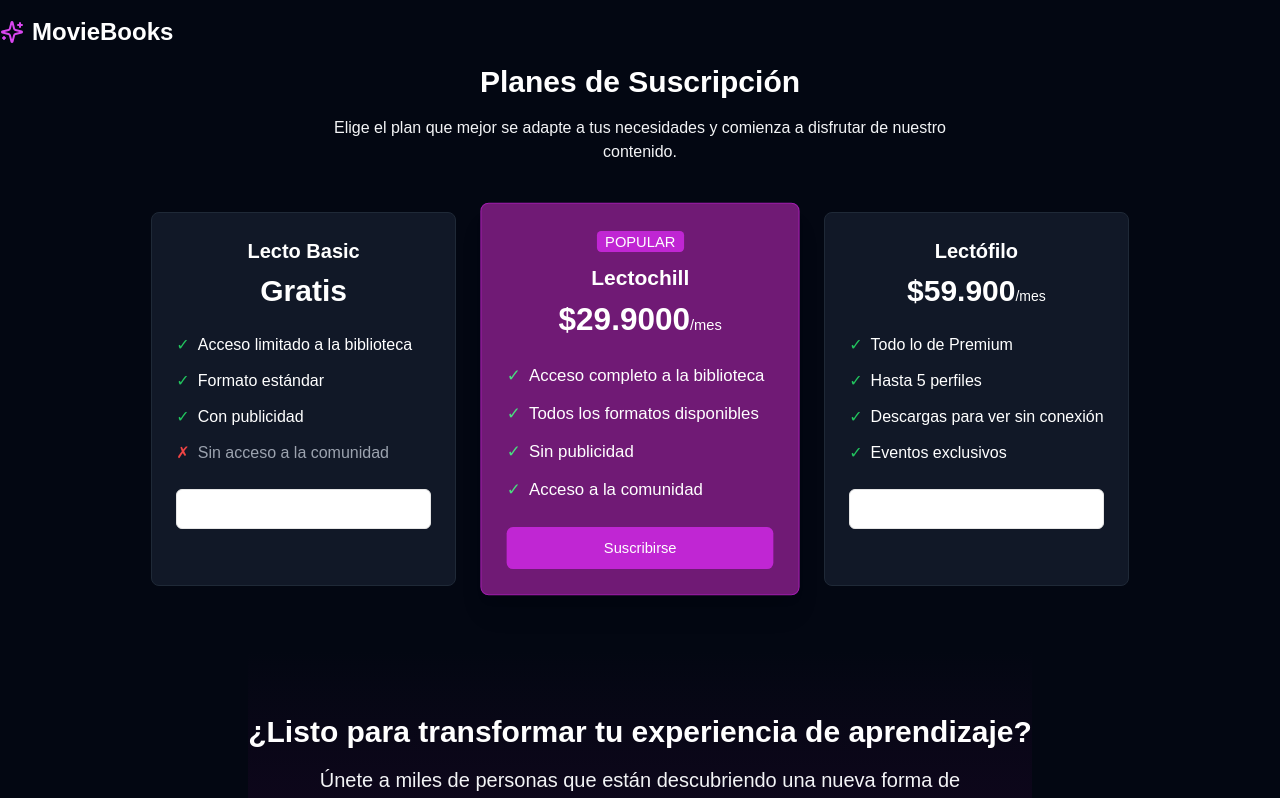
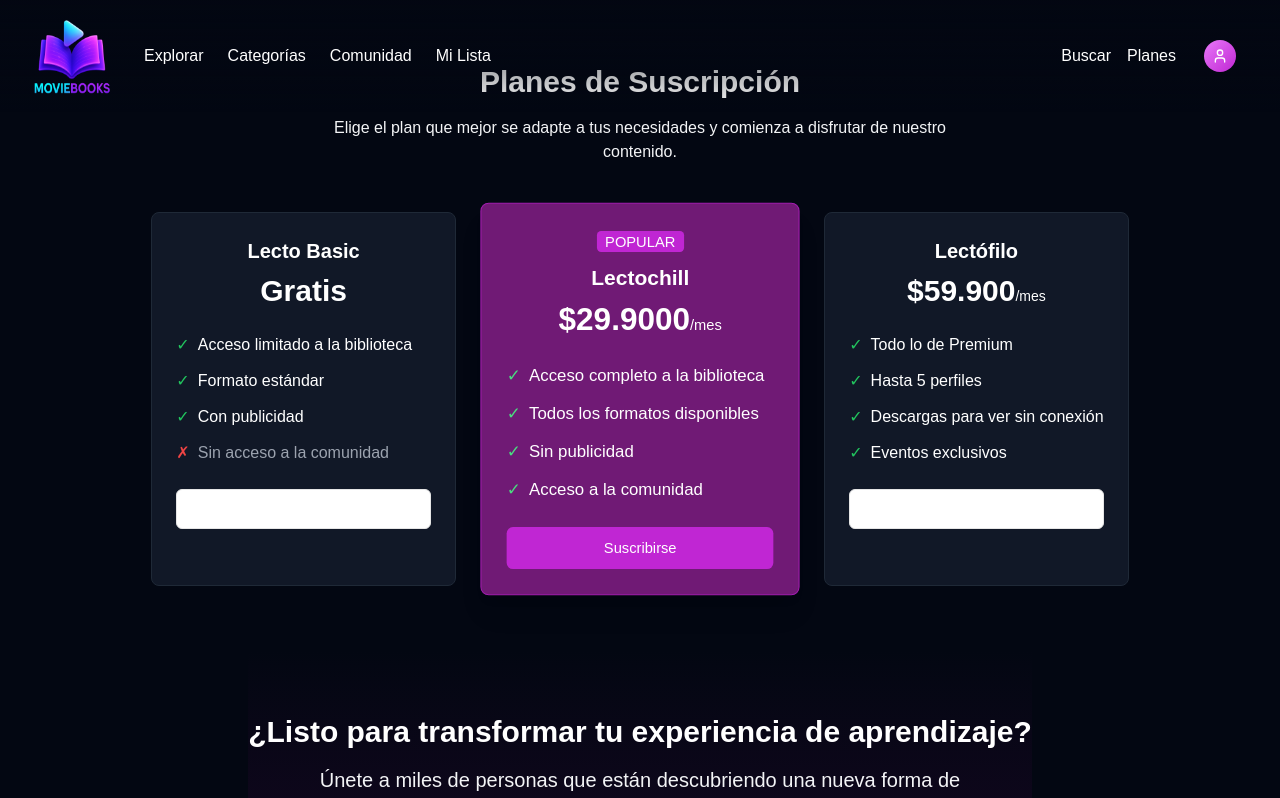
Before and after one commit to LeoRami99/moviebooks, a Next.js app: page /plans in a window 1280 px wide. Shown: the top 798 px of the page. Built offline with nearby package versions, Linux system fonts and the light colour scheme.

Commit message:
Refactor header component for improved layout and navigation with logo integration

```diff
--- a/app/plans/page.tsx
+++ b/app/plans/page.tsx
@@ -2,19 +2,66 @@ import Link from "next/link";
 import { Button } from "@/components/ui/button";
 import { Card, CardContent, CardFooter, CardHeader, CardTitle } from "@/components/ui/card";
 import { Check, Sparkles, X } from "lucide-react";
+import Image from "next/image";
 
 export default function PlansPage() {
 	return (
 		<div className='min-h-screen bg-gray-950 text-white'>
 			{/* Navigation */}
-			<header className='fixed top-0 w-full z-50 bg-gray-950'>
-				<div className='container flex items-center justify-between py-4'>
-					<Link href='/' className='flex items-center gap-2 text-2xl font-bold'>
-						<Sparkles className='h-6 w-6 text-fuchsia-500' />
-						<span>MovieBooks</span>
-					</Link>
-				</div>
-			</header>
+			<div className='flex justify-center w-full'>
+				<header className='fixed top-0 w-full z-50 bg-gradient-to-b from-gray-950/90 to-transparent'>
+					<div className='container mx-auto flex items-center justify-between py-4 px-4 md:px-8'>
+						<div className='flex items-center gap-8'>
+							<Link href='/' className='flex items-center gap-2 text-2xl font-bold'>
+								<Image src={"moviebook.png"} alt='Logo' width={40} height={40} className='size-[80px]' />
+								{/* <span>MovieBooks</span> */}
+							</Link>
+							<nav className='hidden md:flex items-center gap-6'>
+								<Link href='/browse' className='hover:text-fuchsia-400 transition'>
+									Explorar
+								</Link>
+								<Link href='/categories' className='hover:text-fuchsia-400 transition'>
+									Categorías
+								</Link>
+								<Link href='/community' className='hover:text-fuchsia-400 transition'>
+									Comunidad
+								</Link>
+								<Link href='/my-list' className='hover:text-fuchsia-400 transition'>
+									Mi Lista
+								</Link>
+							</nav>
+						</div>
+						<div className='flex items-center gap-4'>
+							<Link href='/search' className='hover:text-fuchsia-400 transition'>
+								Buscar
+							</Link>
+							<Link href='/plans' className='hover:text-fuchsia-400 transition'>
+								Planes
+							</Link>
+							<Button asChild size='sm' variant='ghost' className='rounded-full'>
+								<Link href='/profile'>
+									<div className='flex items-center justify-center h-8 w-8 bg-gradient-to-br from-fuchsia-400 to-fuchsia-600 rounded-full'>
+										<svg
+											xmlns='http://www.w3.org/2000/svg'
+											width='16'
+											height='16'
+											viewBox='0 0 24 24'
+											fill='none'
+											stroke='currentColor'
+											strokeWidth='2'
+											strokeLinecap='round'
+											strokeLinejoin='round'
+											className='text-white'>
+											<path d='M19 21v-2a4 4 0 0 0-4-4H9a4 4 0 0 0-4 4v2'></path>
+											<circle cx='12' cy='7' r='4'></circle>
+										</svg>
+									</div>
+								</Link>
+							</Button>
+						</div>
+					</div>
+				</header>
+			</div>
 
 			<div className='flex flex-col justify-center items-center'>
 				<section className='py-16 bg-gray-950'>
```
